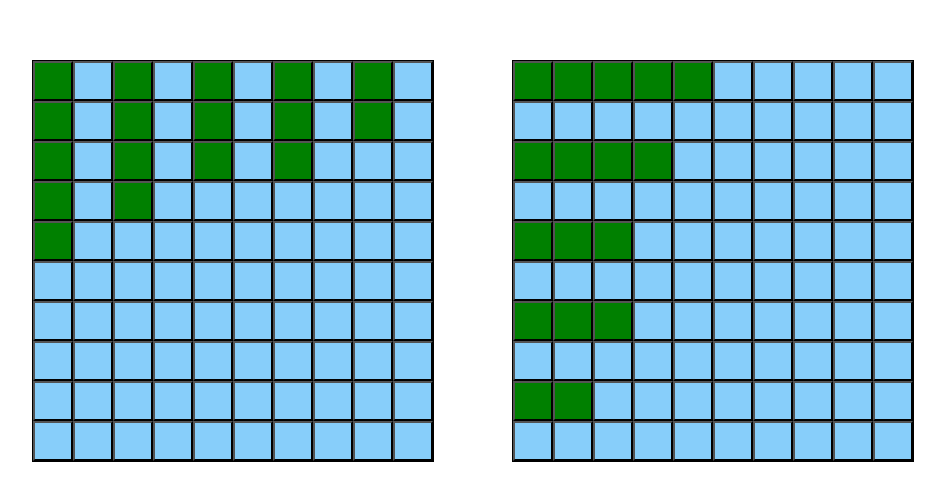
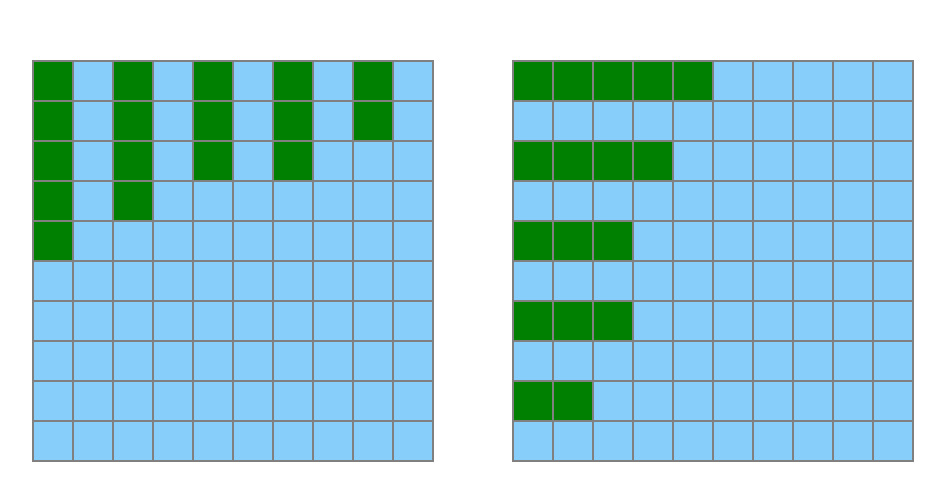
Before and after one commit to julianchso/odin-battleship, a React (Vite) app in the folder battleship-game/: page / in a window 1280 px wide. Shown: the part 139-640 px from the top of the page, without its empty margins (167-1112 px from the left). Built offline with nearby package versions, Linux system fonts and the light colour scheme.

Commit message:
add isHit, isMiss function, css

```diff
--- a/battleship-game/src/App.css
+++ b/battleship-game/src/App.css
@@ -151,7 +151,7 @@ button {
 }
 
 .gameboard_grid {
-  border: solid 1px #000;
+  border: solid 1px #808080;
   height: 400px;
   width: 400px;
   display: grid;
@@ -160,7 +160,7 @@ button {
 }
 
 .gameboard_cell {
-  /* border: solid 1px #000; */
+  border: solid 1px #808080;
 }
 
 .gameboard_cell-ship {
@@ -168,7 +168,37 @@ button {
 }
 
 .gameboard_cell-water {
+  /* border: none; */
   background: lightskyblue;
 }
 
+.gameboard_cell-miss {
+  position: relative;
+}
+
+.gameboard_cell-miss::after {
+  content: '';
+  display: flex;
+  justify-content: center;
+  align-items: center;
+  width: 10px;
+  height: 10px;
+  background-color: #808080;
+  border-radius: 50%;
+  display: inline-block;
+}
+
+.gameboard_cell-hit {
+  position: relative;
+}
+
+.gameboard_cell-hit::after {
+  display: flex;
+  justify-content: center;
+  align-items: center;
+  content: '\274c';
+  color: rgb(206, 21, 21);
+  display: inline-block;
+}
+
 /* Gameboard end */
--- a/battleship-game/src/App.tsx
+++ b/battleship-game/src/App.tsx
@@ -1,4 +1,4 @@
-import React from 'react';
+import React, { useEffect } from 'react';
 import { useState } from 'react';
 
 import { Gameboard } from './components/Gameboard';
@@ -10,7 +10,7 @@ import './App.css';
 function App() {
   const [playerBoard] = useState(createPlayerBoard);
   const [computerBoard] = useState(createComputerBoard);
-  const [turns, setTurn] = useState<'player' | 'computer'>('player');
+  const [turn, setTurn] = useState<'player' | 'computer'>('player');
   const [winner, setWinner] = useState<'player' | 'computer' | null>(null);
 
   function createPlayerBoard() {
@@ -38,6 +38,10 @@ function App() {
   }
 
   function handlePlayerAttack(row: number, col: number) {
+    if (turn !== 'player') {
+      return;
+    }
+
     const gameOver = attack(row, col, computerBoard);
 
     if (gameOver) {
@@ -48,15 +52,24 @@ function App() {
   }
 
   function handleComputerAttack() {
-    const { row, col } = getComputerMoves();
+    const { row, col } = getComputerMoves(playerBoard);
     const gameOver = attack(row, col, playerBoard);
 
     if (gameOver) {
       setWinner('computer');
     }
-
     setTurn('player');
   }
+
+  useEffect(() => {
+    if (turn === 'computer') {
+      const timer = setTimeout(() => {
+        handleComputerAttack();
+      }, 500);
+
+      return () => clearTimeout(timer);
+    }
+  }, [turn]);
 
   return (
     <>
--- a/battleship-game/src/components/Gameboard.tsx
+++ b/battleship-game/src/components/Gameboard.tsx
@@ -16,7 +16,10 @@ function Gameboard({ gameboard, handleAttack }: GameboardProps) {
               key={`${rowIndex}-${colIndex}`}
               onClick={() => handleAttack?.(rowIndex, colIndex)}
               disabled={!handleAttack}
-              className={`gameboard_cell ${cell === null ? 'gameboard_cell-water' : 'gameboard_cell-ship'}`}
+              className={`gameboard_cell ${cell === null ? 'gameboard_cell-water' : 'gameboard_cell-ship'}
+                ${gameboard.isMiss(rowIndex, colIndex) ? 'gameboard_cell-miss' : ''}
+                ${gameboard.isHit(rowIndex, colIndex) ? 'gameboard_cell-hit' : ''}
+              `}
             >
               {cell === null ? '' : ''}
             </button>
--- a/battleship-game/src/game/createGameboard.ts
+++ b/battleship-game/src/game/createGameboard.ts
@@ -6,8 +6,9 @@ type GridCell = Ship | null;
 export default function createGameBoard(GBLength: number) {
   const grid: GridCell[][] = Array.from({ length: GBLength }, () => Array(GBLength).fill(null));
   const shipList: Ship[] = [];
-  const missedAttacks: [number, number][] = [];
-  const attacksGrid = new Set<string>();
+  const attacksMissed = new Set<string>();
+  const attacksHit = new Set<string>();
+  const attacksSquare = new Set<string>();
 
   function placeShip(
     row: number,
@@ -61,7 +62,7 @@ export default function createGameBoard(GBLength: number) {
     const cell = grid[row][col];
     const key = `${row},${col}`;
 
-    if (attacksGrid.has(key)) {
+    if (attacksSquare.has(key)) {
       return;
     }
 
@@ -69,13 +70,14 @@ export default function createGameBoard(GBLength: number) {
       return;
     }
 
-    attacksGrid.add(key);
+    attacksSquare.add(key);
 
     if (cell !== null) {
       cell.hit();
+      attacksHit.add(`${row},${col}`);
       return 'hit';
     } else {
-      missedAttacks.push([row, col]);
+      attacksMissed.add(`${row},${col}`);
       return 'miss';
     }
   }
@@ -84,5 +86,19 @@ export default function createGameBoard(GBLength: number) {
     return shipList.every((ship) => ship.isSunk());
   }
 
-  return { grid, placeShip, receiveAttack, allShipsSunk };
+  function hasBeenAttacked(row: number, col: number) {
+    const key = `${row}, ${col}`;
+
+    return attacksSquare.has(key);
+  }
+
+  function isMiss(row: number, col: number) {
+    return attacksMissed.has(`${row},${col}`);
+  }
+
+  function isHit(row: number, col: number) {
+    return attacksHit.has(`${row},${col}`);
+  }
+
+  return { grid, placeShip, receiveAttack, allShipsSunk, hasBeenAttacked, isMiss, isHit };
 }
--- a/battleship-game/src/game/createShip.ts
+++ b/battleship-game/src/game/createShip.ts
@@ -9,7 +9,6 @@ export function createShip(length: number) {
     },
 
     isSunk() {
-      console.log(`Ship length ${length}: ${hits}/${length}`);
       return hits >= length;
     },
   };
--- a/battleship-game/src/game/playerActions.ts
+++ b/battleship-game/src/game/playerActions.ts
@@ -3,15 +3,18 @@ import type { Gameboard } from '../components/Gameboard';
 function attack(row: number, col: number, boardAttacked: Gameboard) {
   boardAttacked.receiveAttack(row, col);
 
-  // console.log(boardAttacked);
-
   return boardAttacked.allShipsSunk();
 }
 
-function getComputerMoves() {
-  // TODO;
-  const row = 0;
-  const col = 0;
+function getComputerMoves(board: Gameboard) {
+  let row: number = Math.floor(Math.random() * 10);
+  let col: number = Math.floor(Math.random() * 10);
+
+  while (board.hasBeenAttacked(row, col)) {
+    row = Math.floor(Math.random() * 10);
+    col = Math.floor(Math.random() * 10);
+  }
+
   return { row, col };
 }
 
```
